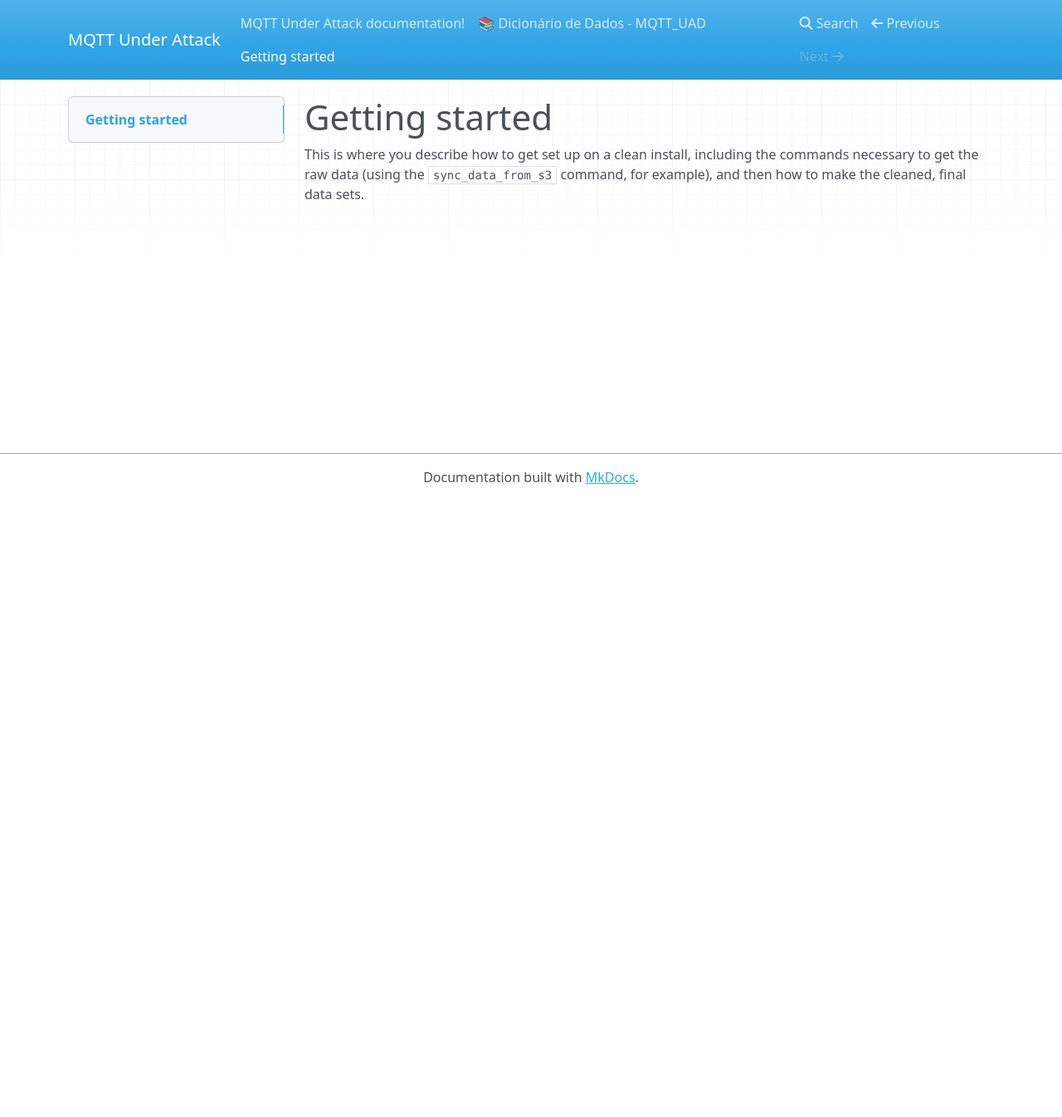
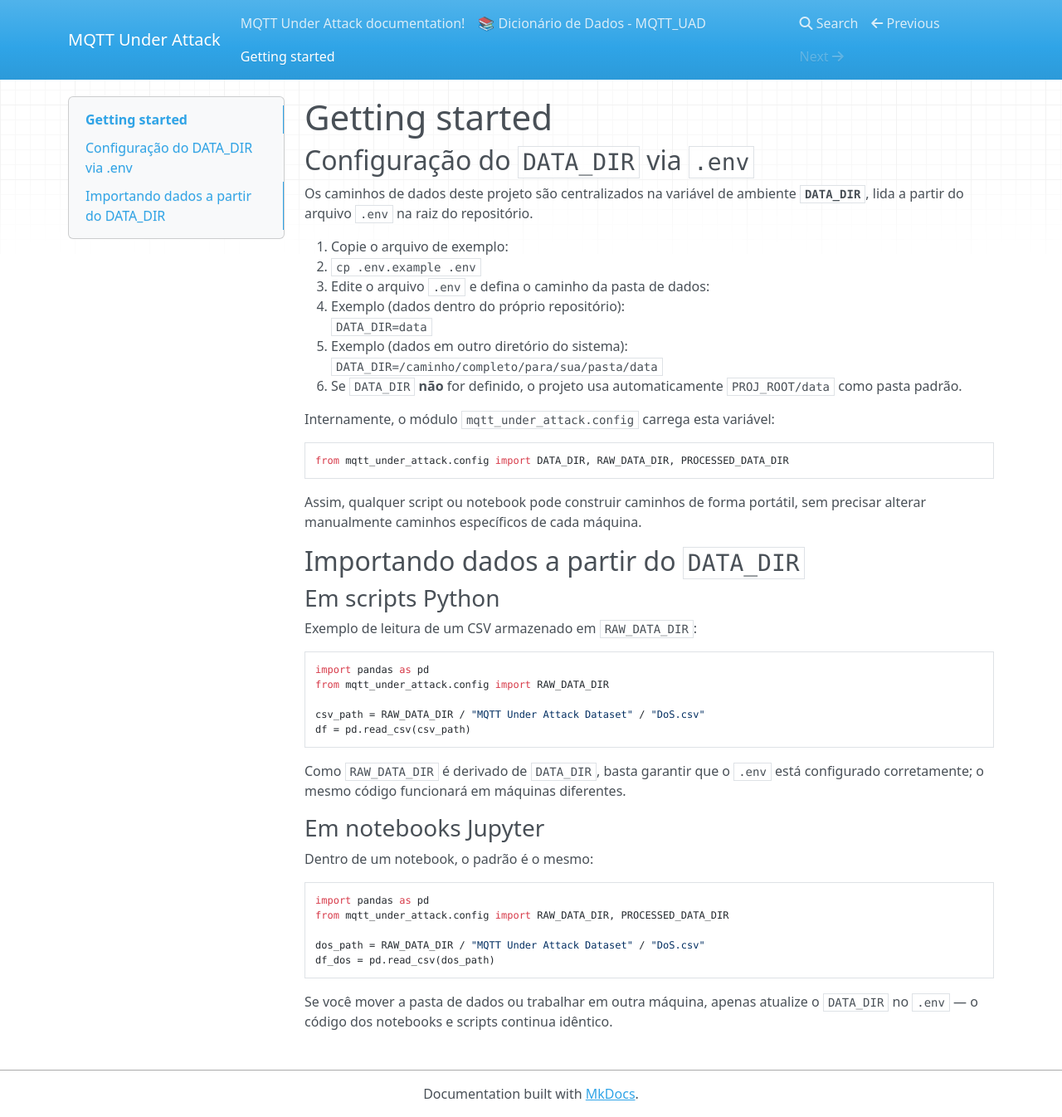
Before and after one commit to William-SWS/mqtt_under_attack, an MkDocs documentation site: the page built from docs/docs/getting-started.md, in a window 1280 px wide and 1346 px high. Shown: the whole window at 83% size. Built offline with MkDocs 1.6.1, drawn with Linux system fonts in a browser that asks for light colours; nearby versions of some CDN libraries.

Commit message:
docs: expandindo a seção de início com instruções sobre configuração do DATA_DIR e importação de dados

````diff
--- a/docs/docs/getting-started.md
+++ b/docs/docs/getting-started.md
@@ -1,6 +1,53 @@
 Getting started
 ===============
 
-This is where you describe how to get set up on a clean install, including the
-commands necessary to get the raw data (using the `sync_data_from_s3` command,
-for example), and then how to make the cleaned, final data sets.
+## Configuração do `DATA_DIR` via `.env`
+
+Os caminhos de dados deste projeto são centralizados na variável de ambiente **`DATA_DIR`**, lida a partir do arquivo `.env` na raiz do repositório.
+
+1. Copie o arquivo de exemplo:
+   - `cp .env.example .env`
+2. Edite o arquivo `.env` e defina o caminho da pasta de dados:
+   - Exemplo (dados dentro do próprio repositório):
+     `DATA_DIR=data`
+   - Exemplo (dados em outro diretório do sistema):
+     `DATA_DIR=/caminho/completo/para/sua/pasta/data`
+3. Se `DATA_DIR` **não** for definido, o projeto usa automaticamente `PROJ_ROOT/data` como pasta padrão.
+
+Internamente, o módulo `mqtt_under_attack.config` carrega esta variável:
+
+```python
+from mqtt_under_attack.config import DATA_DIR, RAW_DATA_DIR, PROCESSED_DATA_DIR
+```
+
+Assim, qualquer script ou notebook pode construir caminhos de forma portátil, sem precisar alterar manualmente caminhos específicos de cada máquina.
+
+## Importando dados a partir do `DATA_DIR`
+
+### Em scripts Python
+
+Exemplo de leitura de um CSV armazenado em `RAW_DATA_DIR`:
+
+```python
+import pandas as pd
+from mqtt_under_attack.config import RAW_DATA_DIR
+
+csv_path = RAW_DATA_DIR / "MQTT Under Attack Dataset" / "DoS.csv"
+df = pd.read_csv(csv_path)
+```
+
+Como `RAW_DATA_DIR` é derivado de `DATA_DIR`, basta garantir que o `.env` está configurado corretamente; o mesmo código funcionará em máquinas diferentes.
+
+### Em notebooks Jupyter
+
+Dentro de um notebook, o padrão é o mesmo:
+
+```python
+import pandas as pd
+from mqtt_under_attack.config import RAW_DATA_DIR, PROCESSED_DATA_DIR
+
+dos_path = RAW_DATA_DIR / "MQTT Under Attack Dataset" / "DoS.csv"
+df_dos = pd.read_csv(dos_path)
+```
+
+Se você mover a pasta de dados ou trabalhar em outra máquina, apenas atualize o `DATA_DIR` no `.env` — o código dos notebooks e scripts continua idêntico.
````
